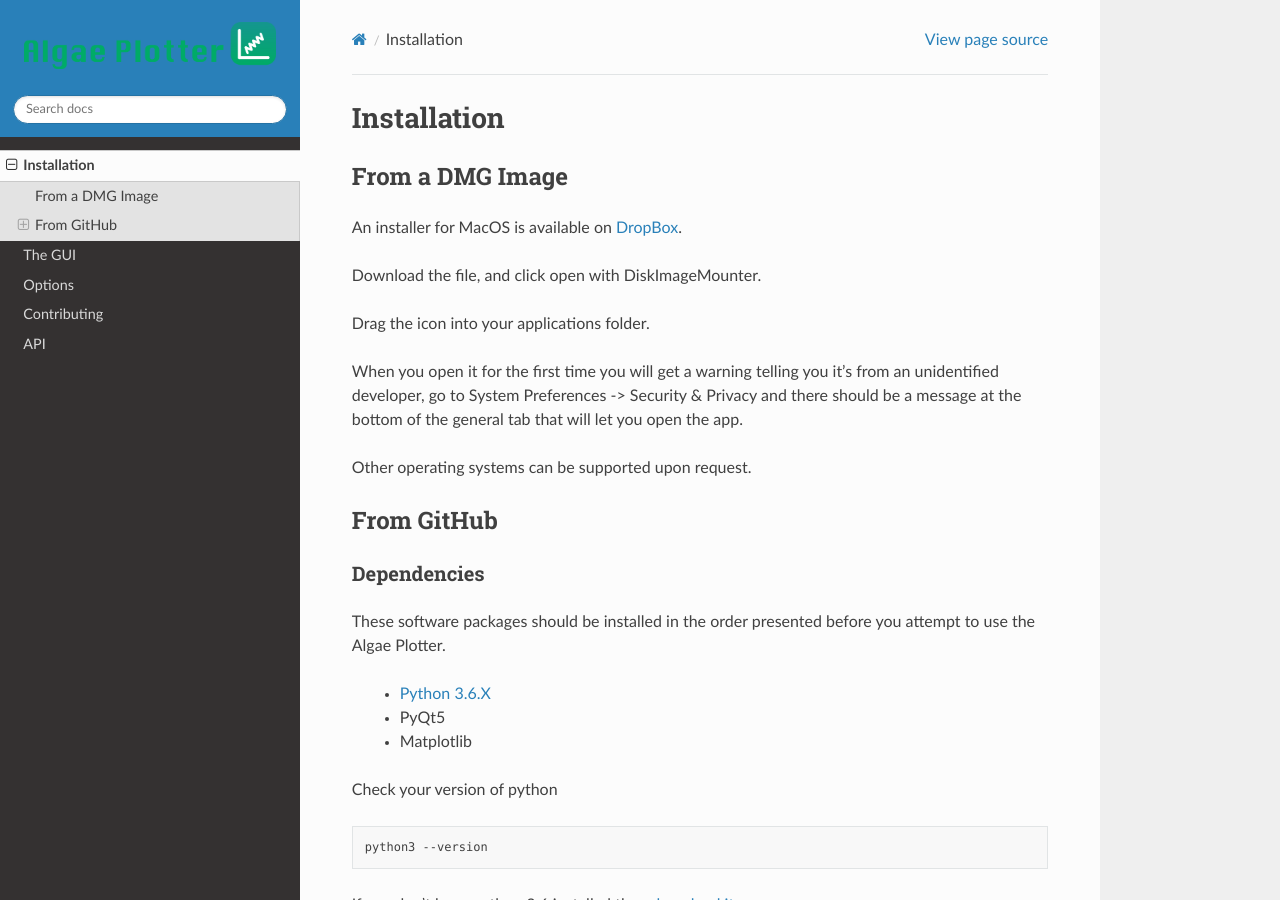
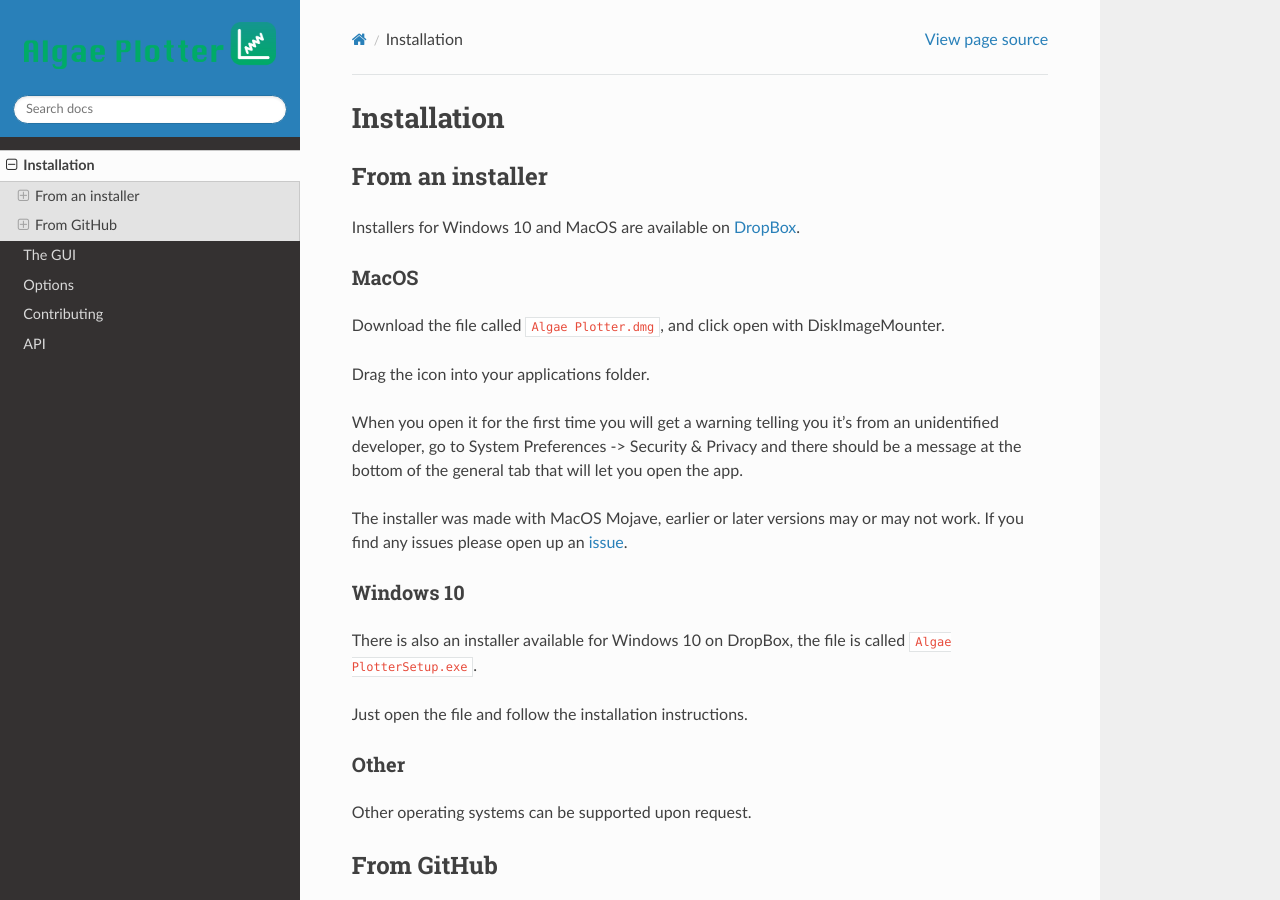
Before and after one commit to tgrbrooks/ADA, a Sphinx documentation site: the page built from docs/installation.rst, in a window 1280 px wide and 900 px high. Built offline with Sphinx 7.4.7 and the Read the Docs theme 2.0.0, drawn with Linux system fonts in a browser that asks for light colours.

Commit message:
Add installation instructions for windows 10

```diff
--- a/docs/installation.rst
+++ b/docs/installation.rst
@@ -3,16 +3,31 @@
 Installation
 ============
 
-From a DMG Image
-----------------
-An installer for MacOS is available on `DropBox <https://www.dropbox.com/sh/pa48a3jmwdhks1o/AACyNKSP8AvDUff5IjPBasApa?dl=0>`_.
+From an installer
+-----------------
+Installers for Windows 10 and MacOS are available on `DropBox <https://www.dropbox.com/sh/pa48a3jmwdhks1o/AACyNKSP8AvDUff5IjPBasApa?dl=0>`_.
 
-Download the file, and click open with DiskImageMounter.
+MacOS
+'''''
+
+Download the file called ``Algae Plotter.dmg``, and click open with DiskImageMounter.
 
 Drag the icon into your applications folder.
 
 When you open it for the first time you will get a warning telling you it's from an unidentified developer, go to System Preferences -> Security & Privacy
 and there should be a message at the bottom of the general tab that will let you open the app.
+
+The installer was made with MacOS Mojave, earlier or later versions may or may not work. If you find any issues please open up an `issue <https://github.com/tgrbrooks/AlgaePlotter/issues>`_.
+
+Windows 10
+''''''''''
+
+There is also an installer available for Windows 10 on DropBox, the file is called ``Algae PlotterSetup.exe``.
+
+Just open the file and follow the installation instructions.
+
+Other
+'''''
 
 Other operating systems can be supported upon request.
 
```
